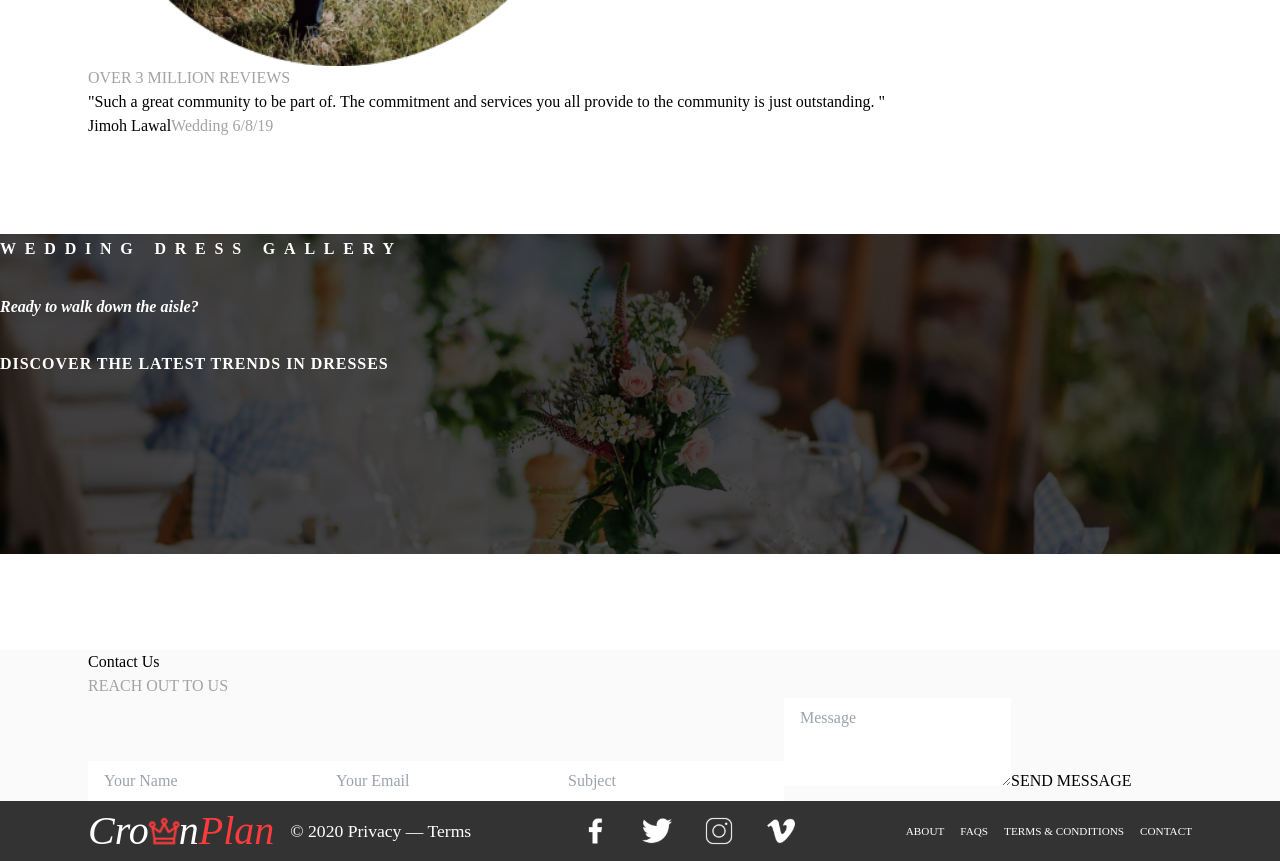
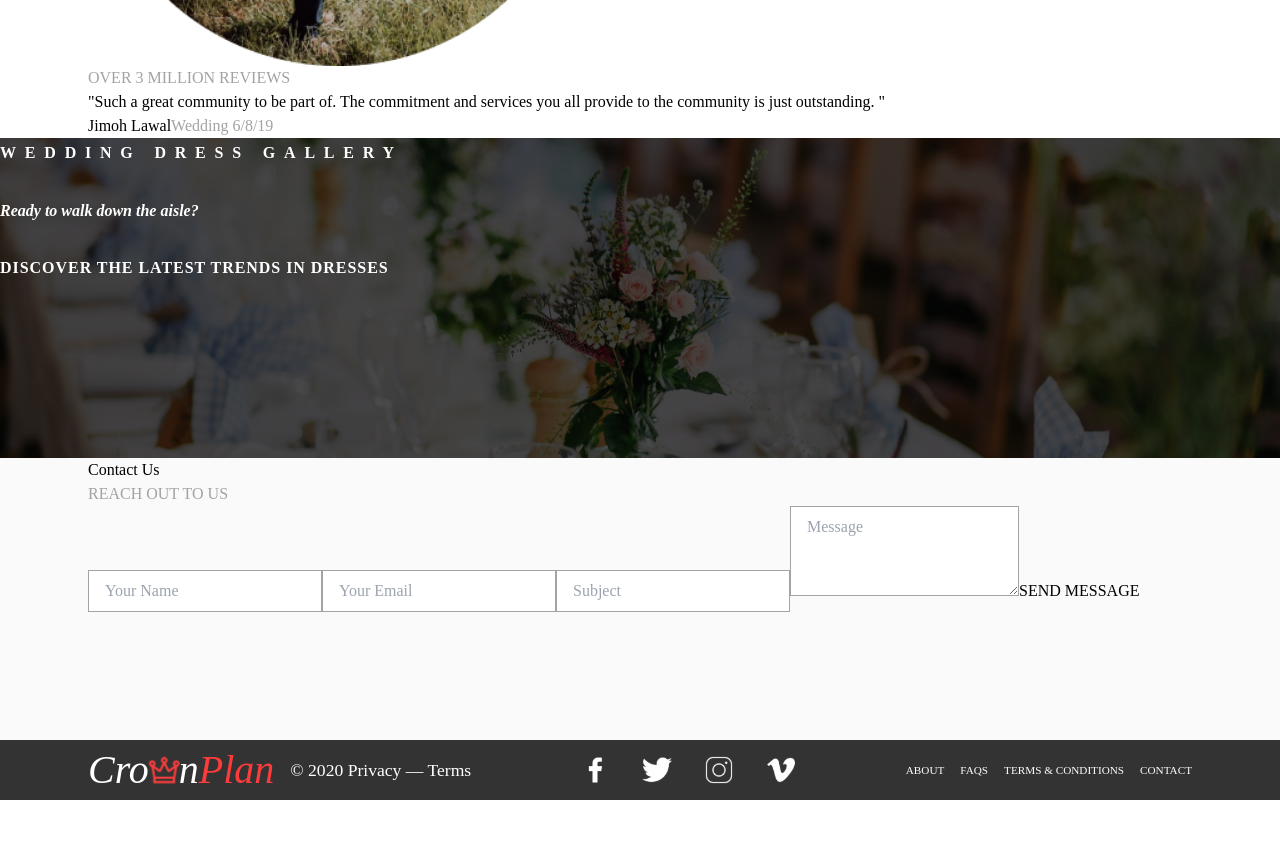
Before and after one commit to Mozibix/crown-plan-project, a Next.js app: page / in a window 1280 px wide. Shown: the part 5120-5981 px from the top of the page. After the commit the page ends 5920 px from the top, so only its background shows below. Built offline with nearby package versions, Linux system fonts and the light colour scheme.

Commit message:
style: adding form_section styles

```diff
--- a/styles/main.scss
+++ b/styles/main.scss
@@ -219,7 +219,6 @@
 /* WEDDING GALLERY SECTION */
 .wedding_gala {
   &_sec {
-    padding: 6rem 0;
     color: $white;
     &_inner {
       background-image: url("/images/wedding-gala.png");
@@ -250,3 +249,20 @@
     letter-spacing: 0.06em;
   }
 }
+
+/* CONTACT SECTION */
+
+.contact_inner {
+  padding-bottom: 2rem;
+  @media screen and (min-width: 640px) {
+    padding-bottom: 8rem;
+  }
+  .contact_form_card {
+    form {
+      input,
+      textarea {
+        border: 1px solid $light_text;
+      }
+    }
+  }
+}
```
